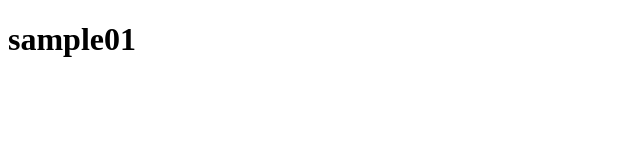
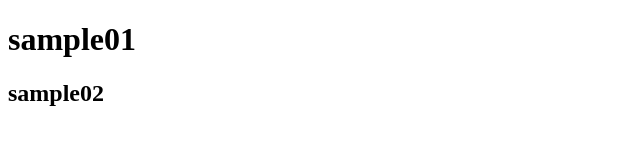
Before and after one commit to Hyooniy/06_21_git_basic01, a plain HTML site: page index.html in a window 1280 px wide. Shown: the whole page, without its empty margins (0-640 px from the left). Drawn offline with Linux system fonts and the light colour scheme.

Commit message:
git 수정

```diff
--- a/index.html
+++ b/index.html
@@ -7,5 +7,6 @@
 </head>
 <body>
     <h1>sample01</h1>
+    <h2>sample02</h2>
 </body>
 </html>
```
